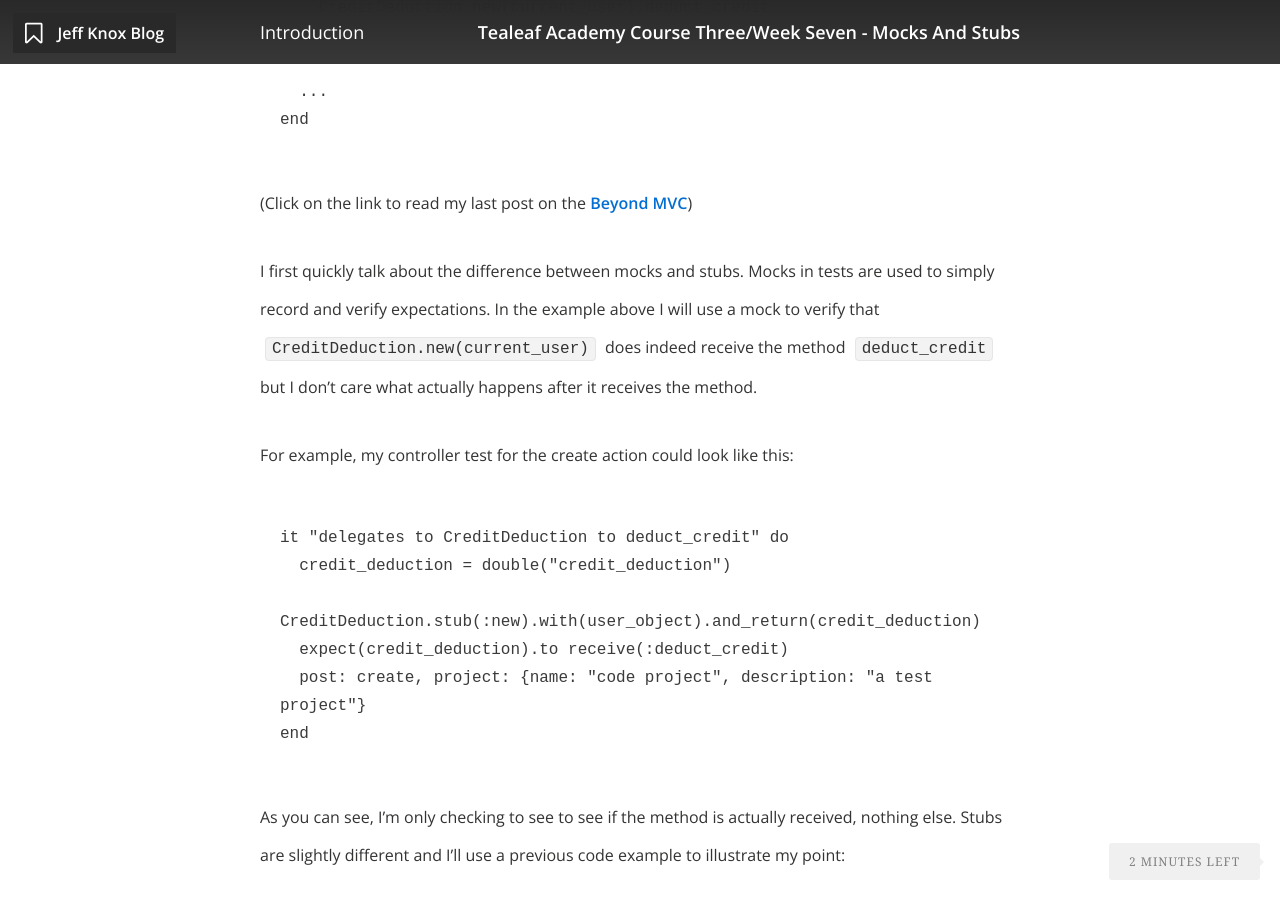
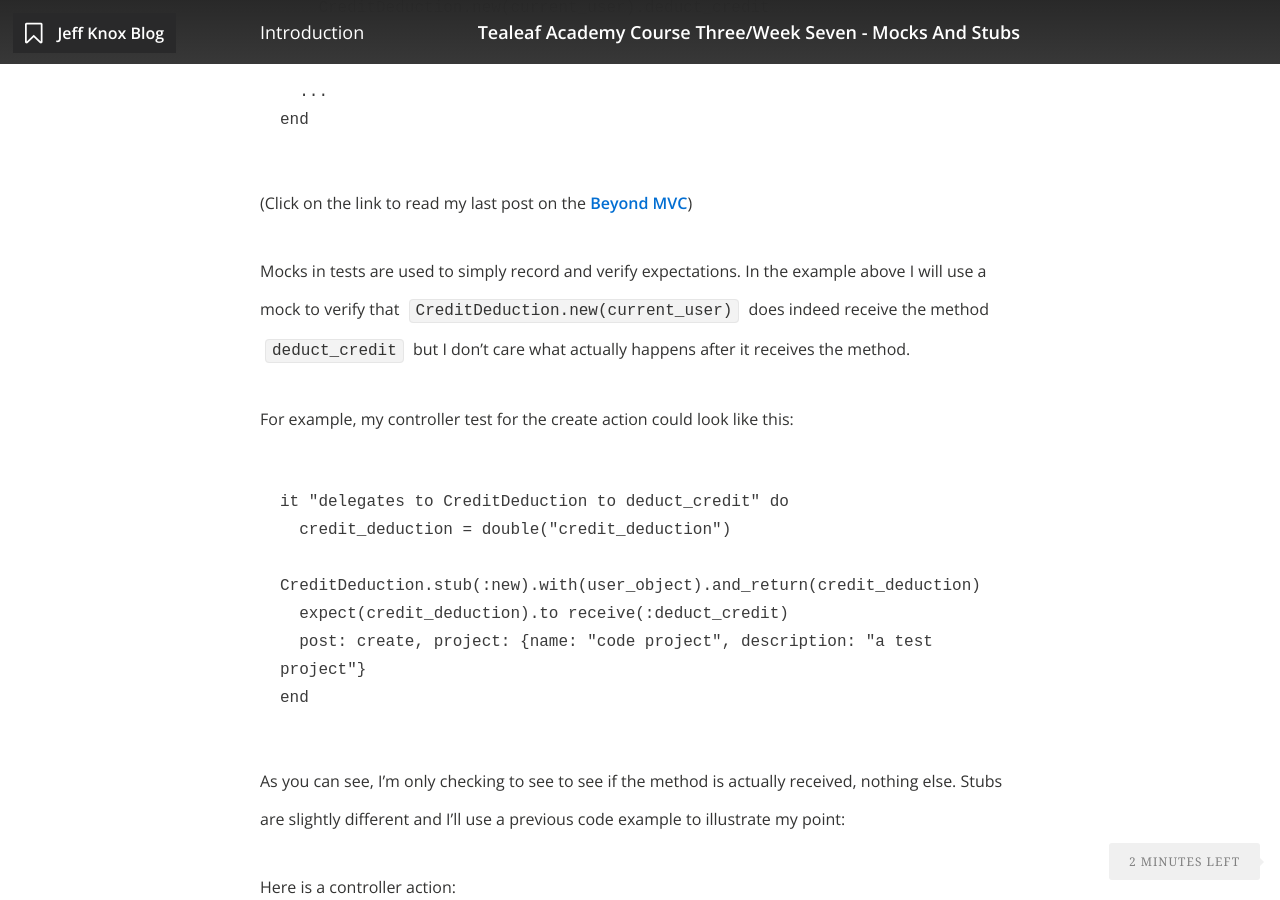
Before and after one commit to knoxjeffrey/knoxjeffrey.github.io, a Jekyll site: the page built from _posts/2015-04-03-course-three-week-seven-mocks-and-stubs.markdown, in a window 1280 px wide and 900 px high, scrolled down 656 px. Built offline with Jekyll 4.4.1, drawn with Linux system fonts in a browser that asks for light colours; nearby versions of some CDN libraries.

Commit message:
updates to week 7 course posts

````diff
--- a/_posts/2015-04-03-course-three-week-seven-mocks-and-stubs.markdown
+++ b/_posts/2015-04-03-course-three-week-seven-mocks-and-stubs.markdown
@@ -26,7 +26,7 @@ This is a quick post to discuss the idea of mocks in Rails testing.  I demonstra
 
 (Click on the link to read my last post on the [Beyond MVC](../../../../2015/04/03/course-three-week-seven-beyond-mvc/))
 
-I first quickly talk about the difference between mocks and stubs.  Mocks in tests are used to simply record and verify expectations.  In the example above I will use a mock to verify that ```CreditDeduction.new(current_user)``` does indeed receive the method ```deduct_credit``` but I don't care what actually happens after it receives the method.
+Mocks in tests are used to simply record and verify expectations.  In the example above I will use a mock to verify that ```CreditDeduction.new(current_user)``` does indeed receive the method ```deduct_credit``` but I don't care what actually happens after it receives the method.
 
 For example, my controller test for the create action could look like this:
 
````
